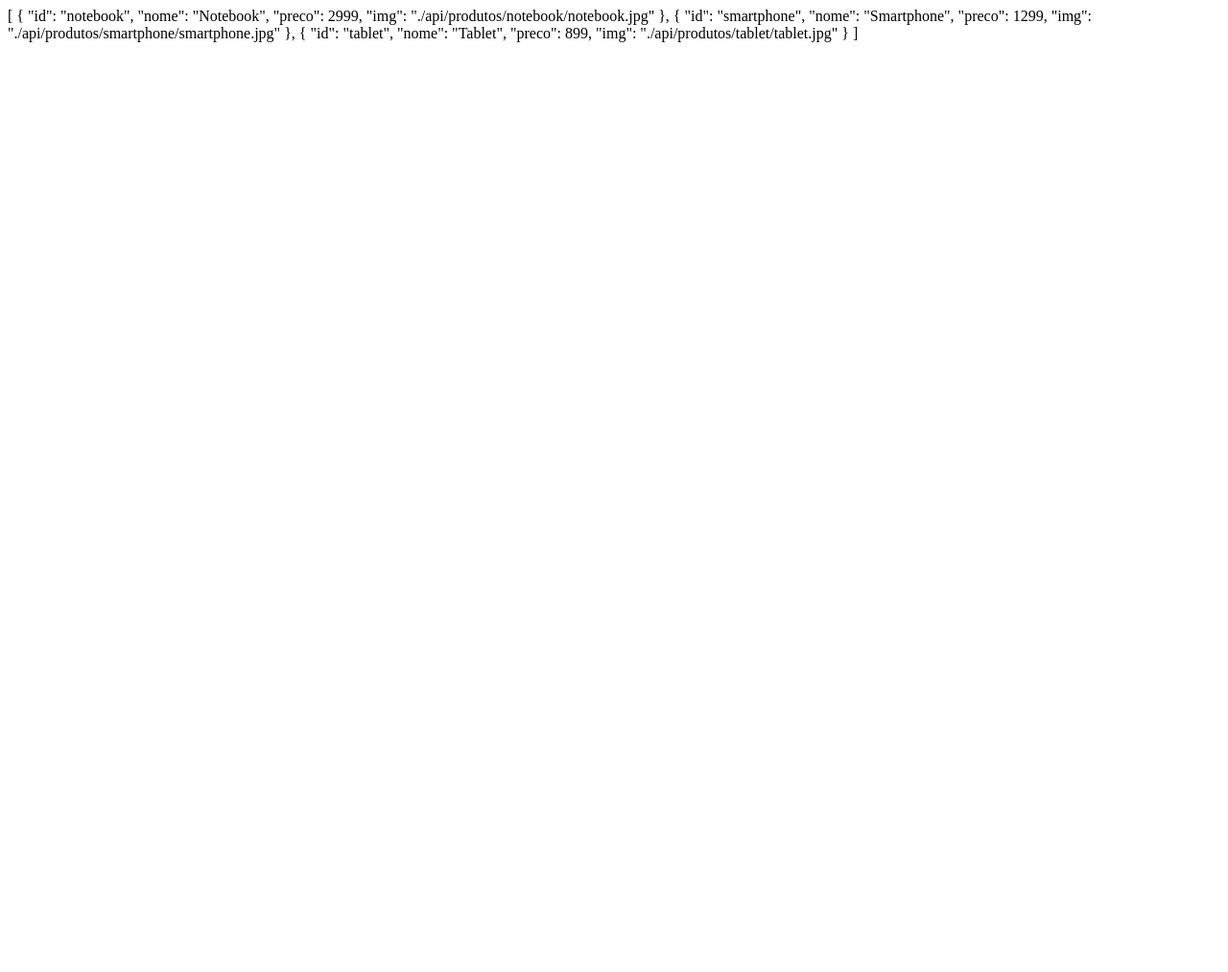
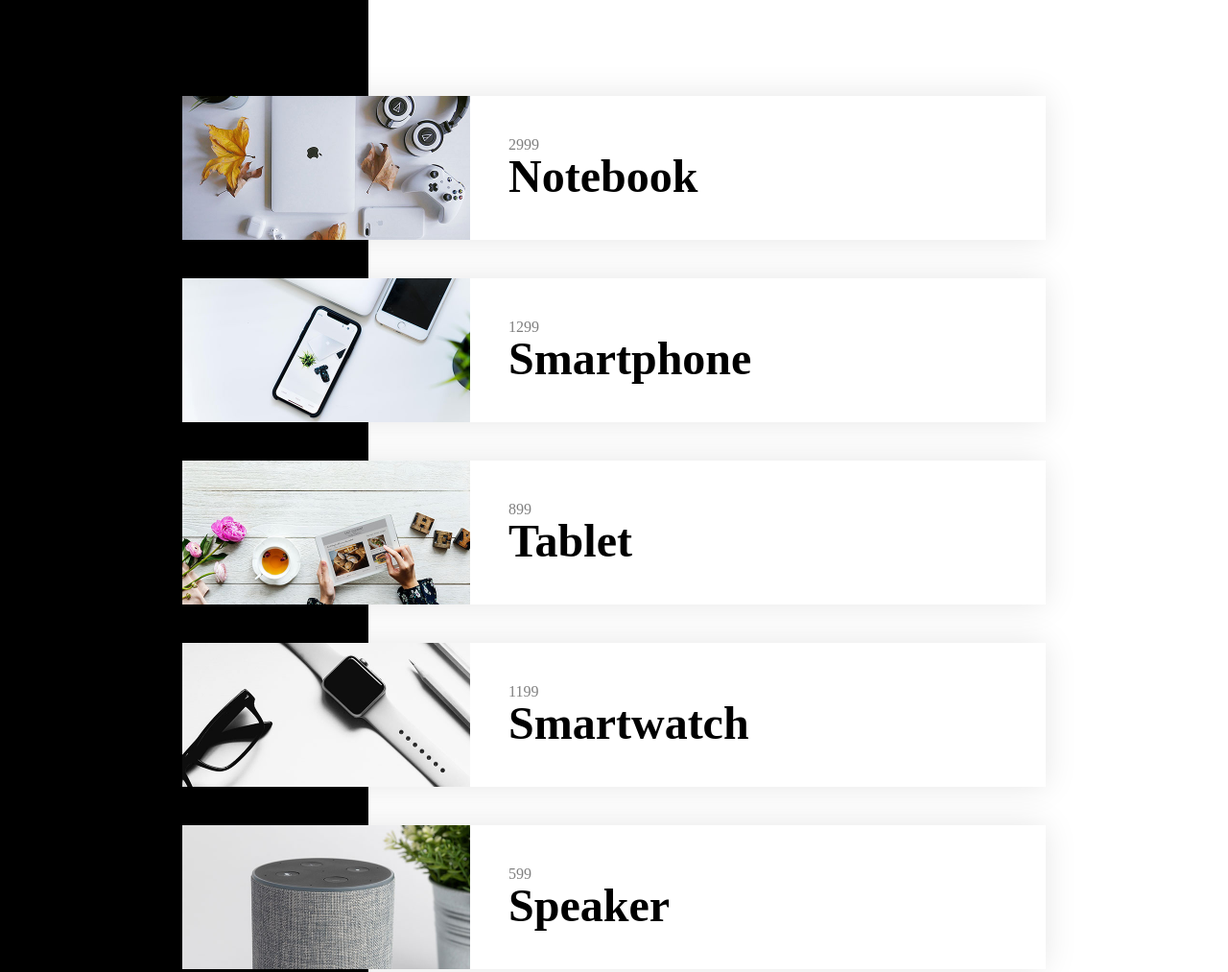
Before and after one commit to pmilena/techno, a plain HTML site: page index.html in a window 1280 px wide. Shown: the top 1013 px of the page at 96% size. Before the commit the page ends 800 px from the top, so only its background shows below. Drawn offline with Linux system fonts and the light colour scheme.

Commit message:
style: update product layout

```diff
--- a/api/produtos.json
+++ b/api/produtos.json
@@ -16,5 +16,17 @@
     "nome": "Tablet",
     "preco": 899,
     "img": "./api/produtos/tablet/tablet.jpg"
+  },
+  {
+    "id": "smartwatch",
+    "nome": "Smartwatch",
+    "preco": 1199,
+    "img": "./api/produtos/smartwatch/smartwatch.jpg"
+  },
+  {
+    "id": "speaker",
+    "nome": "Speaker",
+    "preco": 599,
+    "img": "./api/produtos/speaker/speaker.jpg"
   }
 ]
--- a/index.html
+++ b/index.html
@@ -1,5 +1,6 @@
 <!DOCTYPE html>
 <html lang="en">
+
 <head>
     <meta charset="UTF-8">
     <meta name="viewport" content="width=device-width, initial-scale=1.0">
@@ -7,14 +8,21 @@
     <script src="./vue.min.js"></script>
     <link rel="stylesheet" href="style.css">
 </head>
+
 <body>
-
-
     <div id="app">
-        {{produtos}}
+        <section class="produtos">
+            <div v-for="produto in produtos" class="produto">
+                <img :src="produto.img" :alt="produto.nome" class="produto_img">
+                <div class="produto_info">
+                    <span class="produto_preco">{{produto.preco}}</span>
+                    <h2 class="produto_nome">{{produto.nome}}</h2>
+                </div>
+            </div>
+        </section>
     </div>
-
 
     <script src="./app.js"></script>
 </body>
+
 </html>
--- a/style.css
+++ b/style.css
@@ -0,0 +1,49 @@
+body,
+h1,
+h2,
+h3,
+h4 {
+  padding: 0px;
+  margin: 0px;
+}
+
+* {
+  box-sizing: border-box;
+}
+
+ul,
+li {
+  list-style-type: none;
+}
+
+body {
+  background: linear-gradient(to right, #000 30%, #fff 30%);
+}
+
+#app {
+  padding: 0 80px;
+}
+
+.produtos {
+  max-width: 900px;
+  margin: 100px auto 0;
+}
+
+.produto {
+  display: flex;
+  align-items: center;
+  margin-bottom: 40px;
+  background: #fff;
+  box-shadow: 0 0 2rem rgba(0, 0, 0, 0.1);
+}
+.produto_img {
+  max-width: 300px;
+  margin-right: 40px;
+}
+.produto_nome {
+  font-size: 3rem;
+  line-height: 1;
+}
+.produto_preco {
+  color: rgba(0, 0, 0, 0.5);
+}
```
Lines whose indentation alone changed are shown as unchanged.
